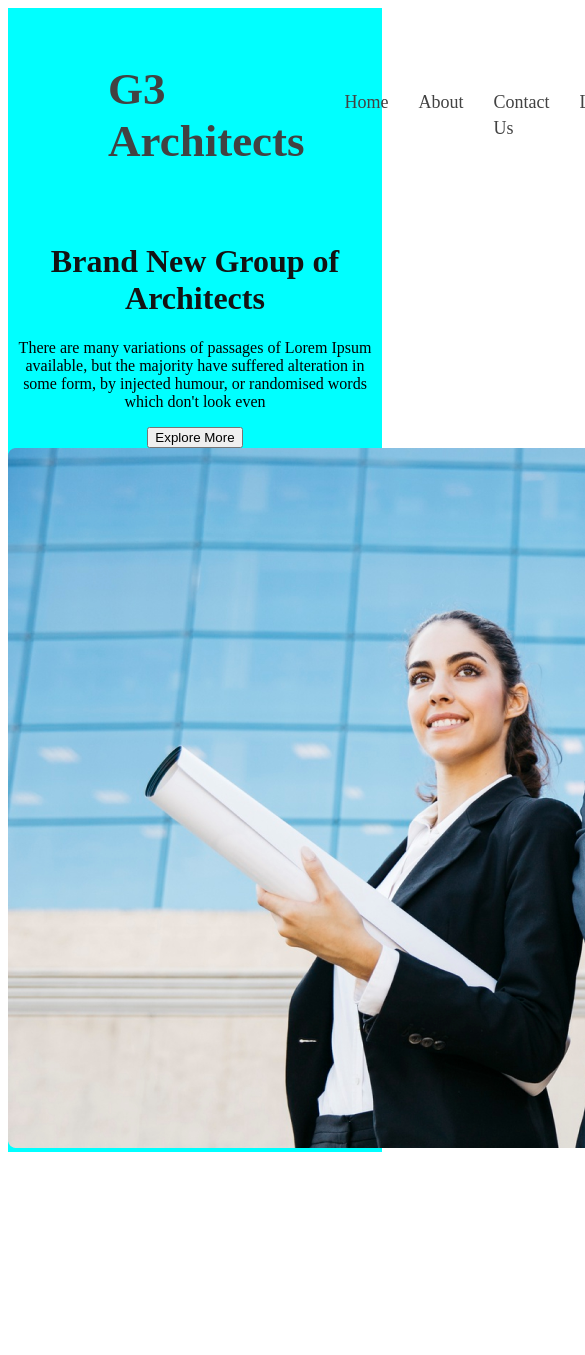
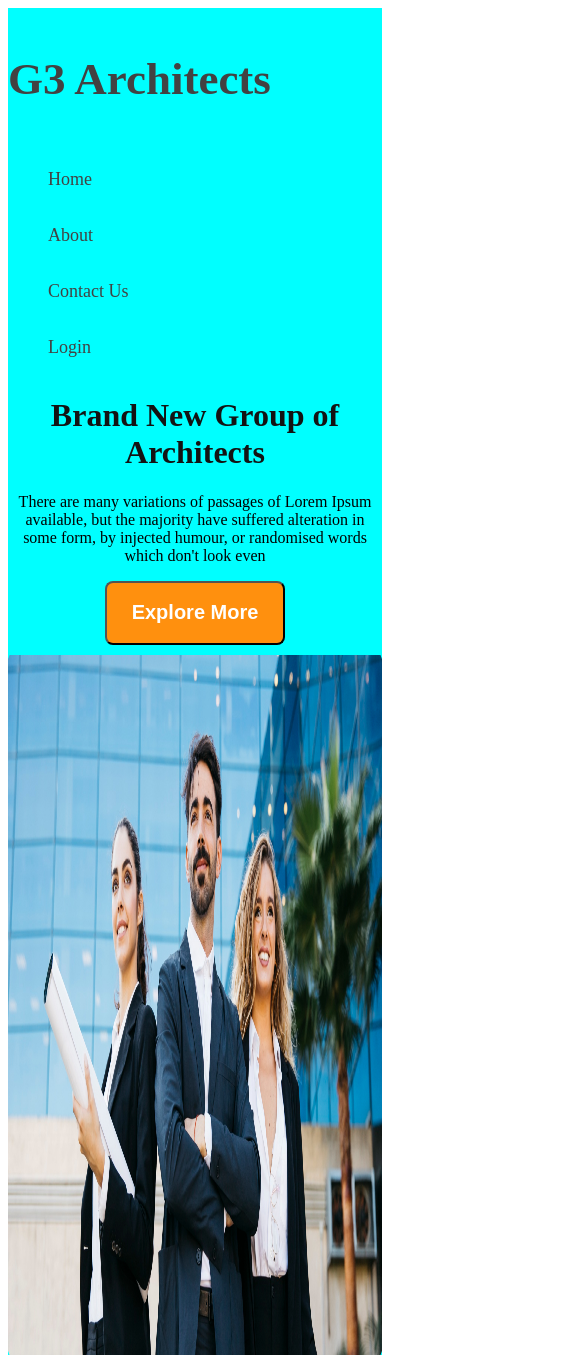
Before and after one commit to bdjahid/g3-architects-resources-test, a plain HTML site: page index.html in a window 390 px wide. Shown: the top 1355 px of the page, 585 px wide, since content can reach past the window. Before the commit the page ends 1160 px from the top, so only its background shows below. Drawn offline with Linux system fonts and the light colour scheme.

Commit message:
media query

```diff
--- a/index.html
+++ b/index.html
@@ -30,7 +30,7 @@
                     even</p>
                 <button class="btn-primary">Explore More</button>
             </div>
-            <img src="images/banner.png" alt="">
+            <img class="banner-img" src="images/banner.png" alt="">
         </div>
     </header>
     <main>
--- a/style.css
+++ b/style.css
@@ -46,6 +46,13 @@ nav a {
 /* banner */
 .banner {}
 
+.banner-img {
+    width: 1140px;
+    margin: 0 auto;
+    height: 700px;
+    padding: 10px 100px;
+}
+
 .banner-content {
     max-width: 800px;
     text-align: center;
@@ -60,4 +67,38 @@ nav a {
 
 .banner-description {}
 
-.btn-primary {}
+.btn-primary {
+    color: #FFF;
+    width: 180px;
+    height: 64px;
+    background-color: #FF900E;
+    border-radius: 8px;
+    text-align: center;
+    font-size: 20px;
+    font-style: normal;
+    font-weight: 600;
+    line-height: normal;
+}
+
+/* media query */
+/* mobile device */
+@media screen and (max-width: 576px) {
+    nav {
+        padding: 0px 0px;
+        align-items: start;
+    }
+
+    nav,
+    nav>ul {
+        flex-direction: column;
+
+    }
+
+    .banner-img {
+        width: 100%;
+        padding: 10px 0px;
+    }
+}
+
+/* tablet device*/
+@media screen and (min-width:576px) and (max-width:992px) {}
```
